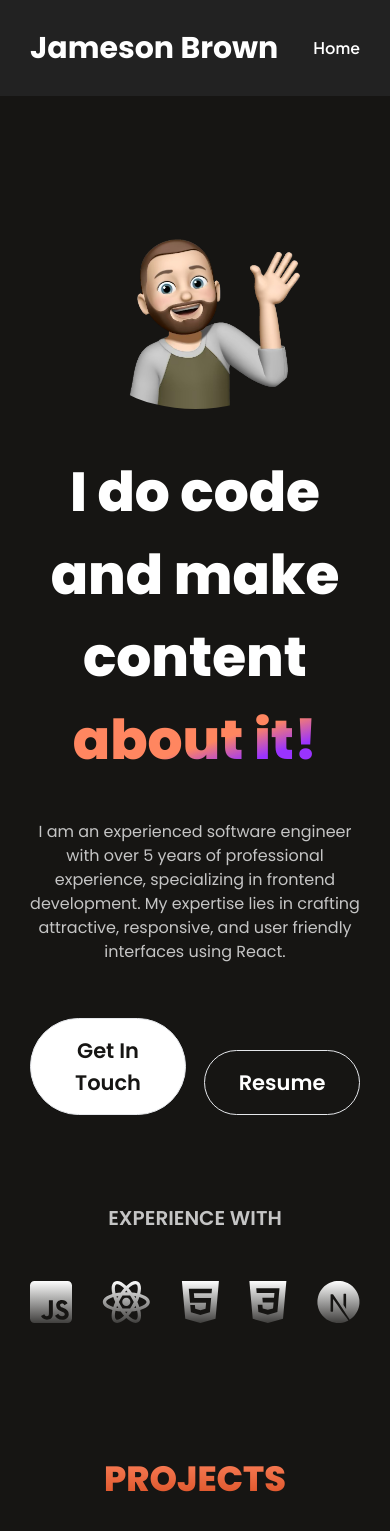
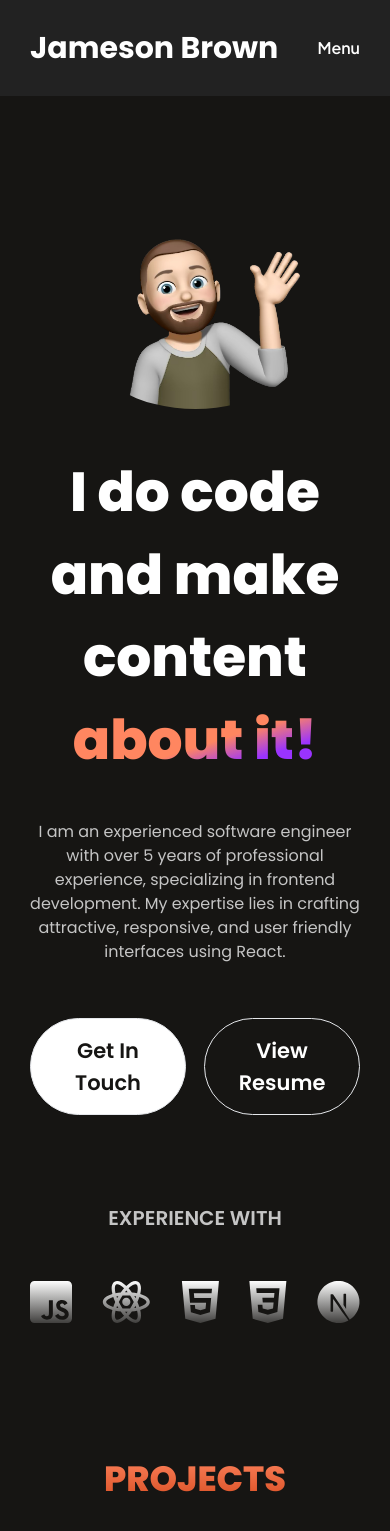
Before and after one commit to Jameson13B/jameson-portfolio, a React (Create React App) app: page / in a window 390 px wide. Shown: the top 1531 px of the page. Built offline with nearby package versions, Linux system fonts and the light colour scheme.

Commit message:
Added boiler for mobile menu

```diff
--- a/src/App.js
+++ b/src/App.js
@@ -20,6 +20,7 @@ function App() {
 export default App
 
 // TODO LIST:
+// - Create mobile menu
 // - Add social media icons/links
 // - Add menu button for mobile
 // - Add resume file to /public
--- a/src/components/Header.js
+++ b/src/components/Header.js
@@ -1,6 +1,7 @@
-import React from 'react'
+import React, { useState } from 'react'
 
 export const Header = () => {
+  const [isOpen, setIsOpen] = useState(false)
   const scrollToTop = (selector) => {
     window.scrollTo({
       behavior: 'smooth',
@@ -54,13 +55,12 @@ export const Header = () => {
         <div className="flex justify-between sm:hidden">
           <button
             className="text-white font-PlusJakarta"
-            onClick={() => {
-              scrollToTop('#home-section')
-            }}
+            onClick={() => setIsOpen(!isOpen)}
           >
-            Home
+            Menu
           </button>
         </div>
+        {isOpen && <div className="sm:hidden">Build Menu Here</div>}
       </div>
     </div>
   )
--- a/src/components/Home.js
+++ b/src/components/Home.js
@@ -51,7 +51,7 @@ export const Home = () => {
           target="_blank"
           rel="noreferrer"
         >
-          Resume
+          View Resume
         </a>
       </div>
       <div>
```
